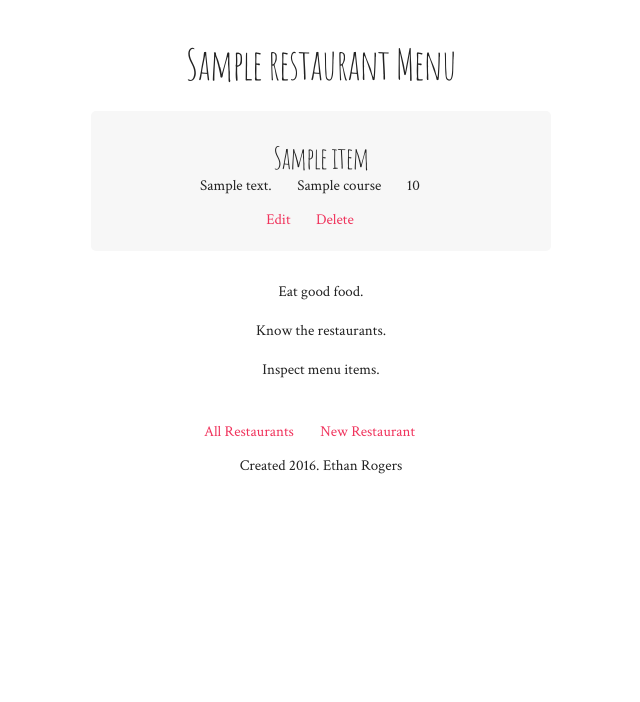
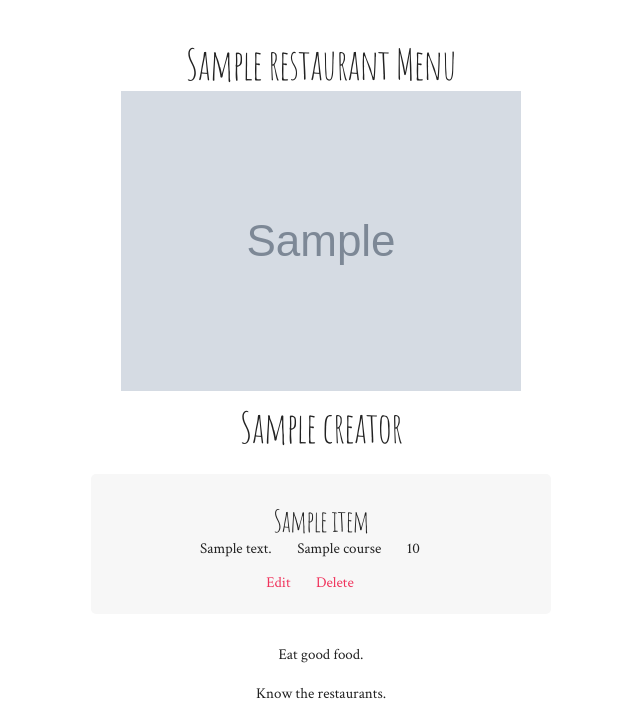
Before and after one commit to erogers6264/menumoo, a Flask app: template menumoo/templates/menu.html in a window 1280 px wide. Shown: the part 204-906 px from the top of the page, without its empty margins (319-959 px from the left). Before the commit the page ends 678 px from the top, so only its background shows below. Run offline with Flask 2, Linux system fonts and the light colour scheme; tables that the repository leaves empty hold one stand-in row (values such as "Sample post"); the template is opened without the code that fills it: values that come from a table or form of the project are taken from there, most other values are stand-ins (such as "Sample title", 1, 10 or a date in 2020); grey boxes marked "Sample" are stand-in pictures; parts of the project's set-up code (start-up, migrations or seed data) failed here and were passed over.

Commit message:
Add creator info to menu page (but not the public one)

```diff
--- a/menumoo/templates/menu.html
+++ b/menumoo/templates/menu.html
@@ -3,7 +3,13 @@
     <li><a href="{{ url_for('allRestaurants') }}">All Restaurants</a></li>
     <li><a href="{{ url_for('newMenuItem', restaurant_id=restaurant.restaurant_id) }}">New Item</a></li>
 {% endblock %}
-{% block heading %}{{ restaurant.name }} Menu{% endblock %}
+{% block heading %}
+	{{ restaurant.name }} Menu
+	<div class="creator">
+		<img src="{{ creator.picture }}" class="creatorImg">
+		{{ creator.name }}
+	</div>
+{% endblock %}
 {% block content %}
 	{% if items %}
 		{% for item in items %}
```
